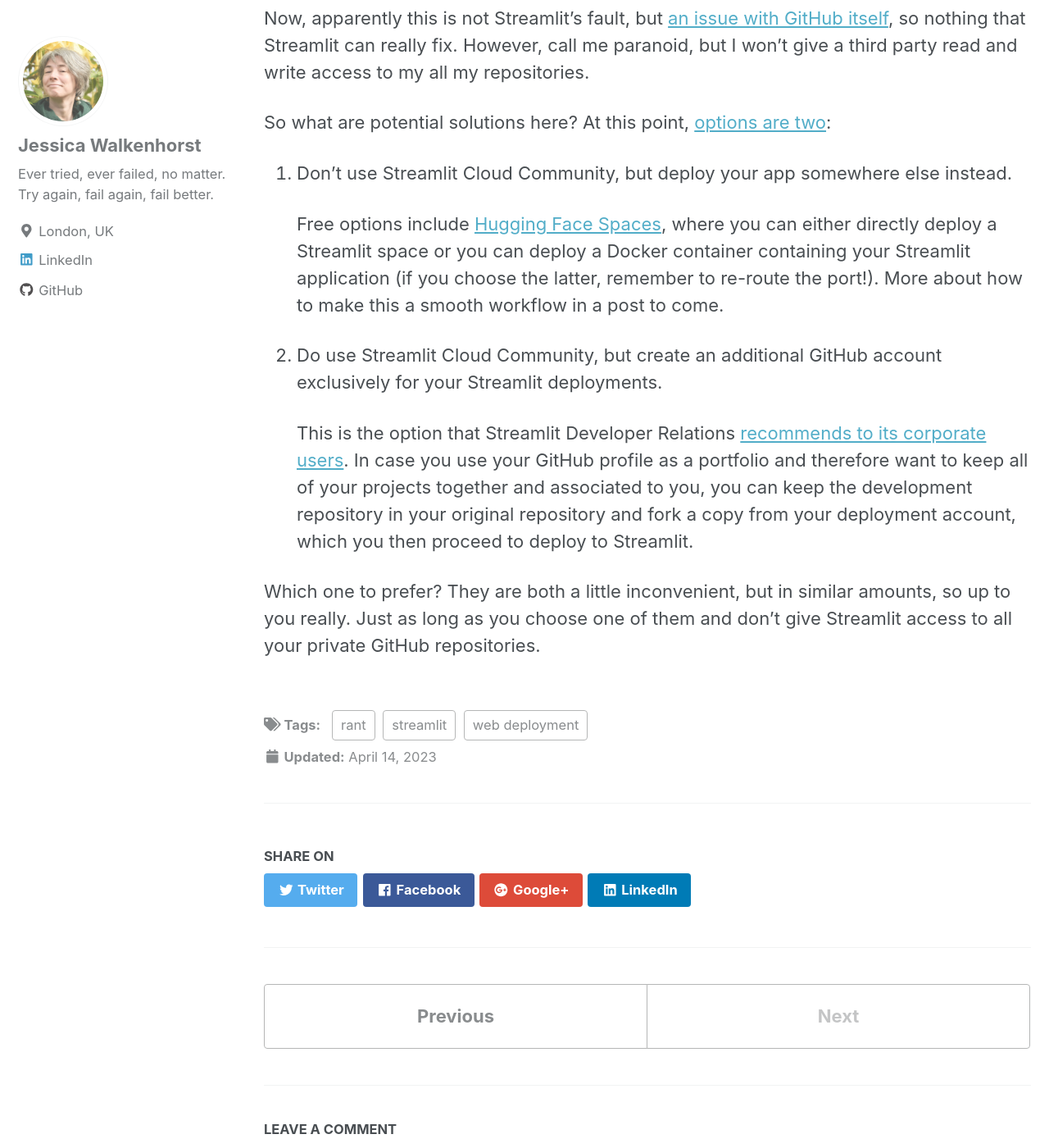
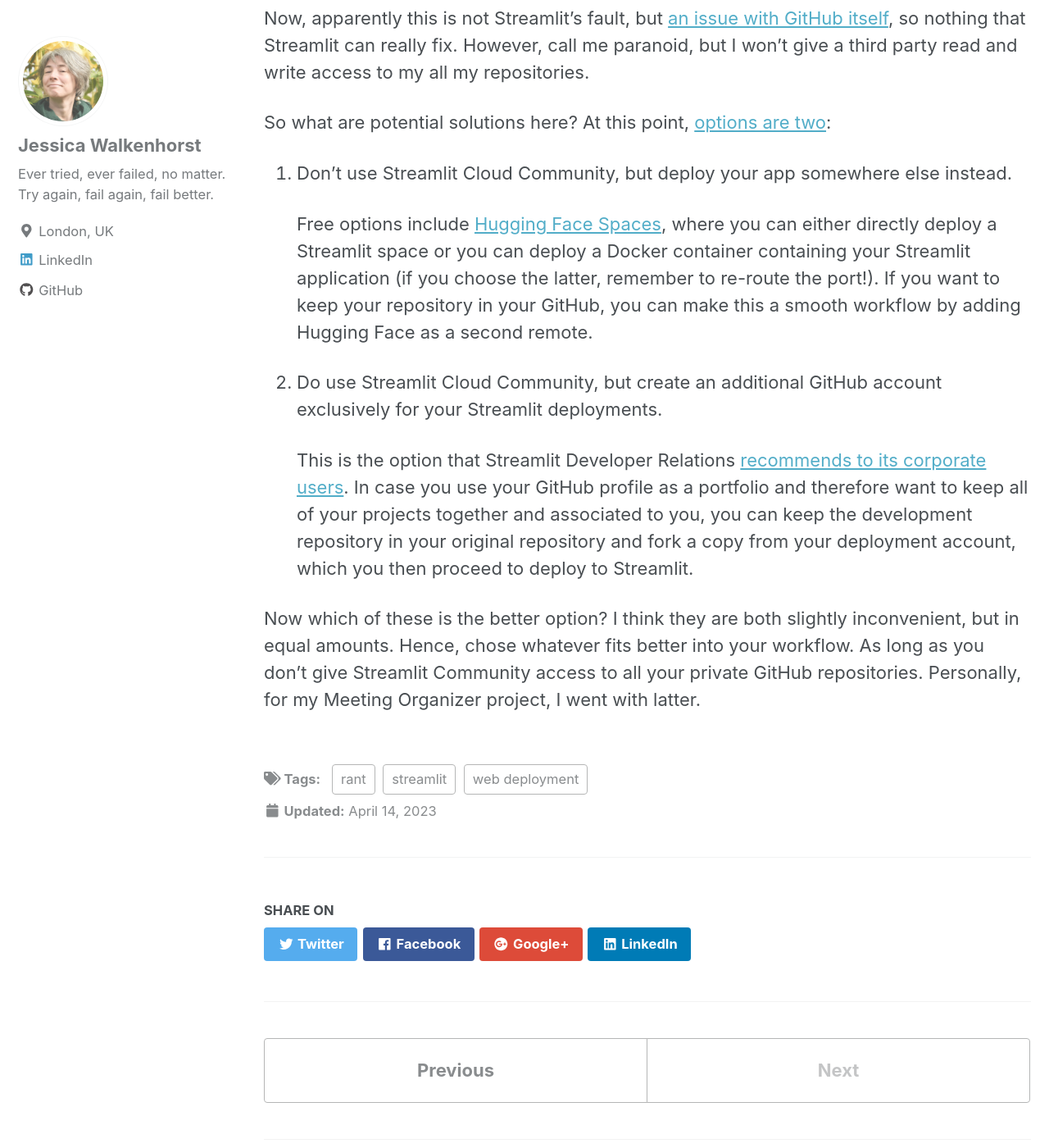
Before and after one commit to walkenho/walkenho.github.io, a Jekyll site: the page built from _posts/2023-04-14-excuse-me-streamlit-cloud-you-want-what.md, in a window 1280 px wide and 1400 px high, scrolled down 1088 px. Shown: the whole window at 82% size. Built offline with Jekyll 4.4.1, drawn with Linux system fonts in a browser that asks for light colours; nearby versions of some CDN libraries.

Commit message:
Update streamlit cloud post

```diff
--- a/_posts/2023-04-14-excuse-me-streamlit-cloud-you-want-what.md
+++ b/_posts/2023-04-14-excuse-me-streamlit-cloud-you-want-what.md
@@ -32,10 +32,10 @@ So what are potential solutions here? At this point, [options are two](https://w
 
 1. Don't use Streamlit Cloud Community, but deploy your app somewhere else instead.
 
-    Free options include [Hugging Face Spaces](https://huggingface.co/spaces), where you can either directly deploy a Streamlit space or you can deploy a Docker container containing your Streamlit application (if you choose the latter, remember to re-route the port!). More about how to make this a smooth workflow in a post to come.
+    Free options include [Hugging Face Spaces](https://huggingface.co/spaces), where you can either directly deploy a Streamlit space or you can deploy a Docker container containing your Streamlit application (if you choose the latter, remember to re-route the port!). If you want to keep your repository in your GitHub, you can make this a smooth workflow by adding Hugging Face as a second remote.
 
 2. Do use Streamlit Cloud Community, but create an additional GitHub account exclusively for your Streamlit deployments.
 
     This is the option that Streamlit Developer Relations [recommends to its corporate users](https://discuss.streamlit.io/t/github-permissions-too-onerous/22094/2). In case you use your GitHub profile as a portfolio and therefore want to keep all of your projects together and associated to you, you can keep the development repository in your original repository and fork a copy from your deployment account, which you then proceed to deploy to Streamlit.
 
-Which one to prefer? They are both a little inconvenient, but in similar amounts, so up to you really. Just as long as you choose one of them and don't give Streamlit access to all your private GitHub repositories.
+Now which of these is the better option? I think they are both slightly inconvenient, but in equal amounts. Hence, chose whatever fits better into your workflow. As long as you don't give Streamlit Community access to all your private GitHub repositories. Personally, for my Meeting Organizer project, I went with latter.
```
